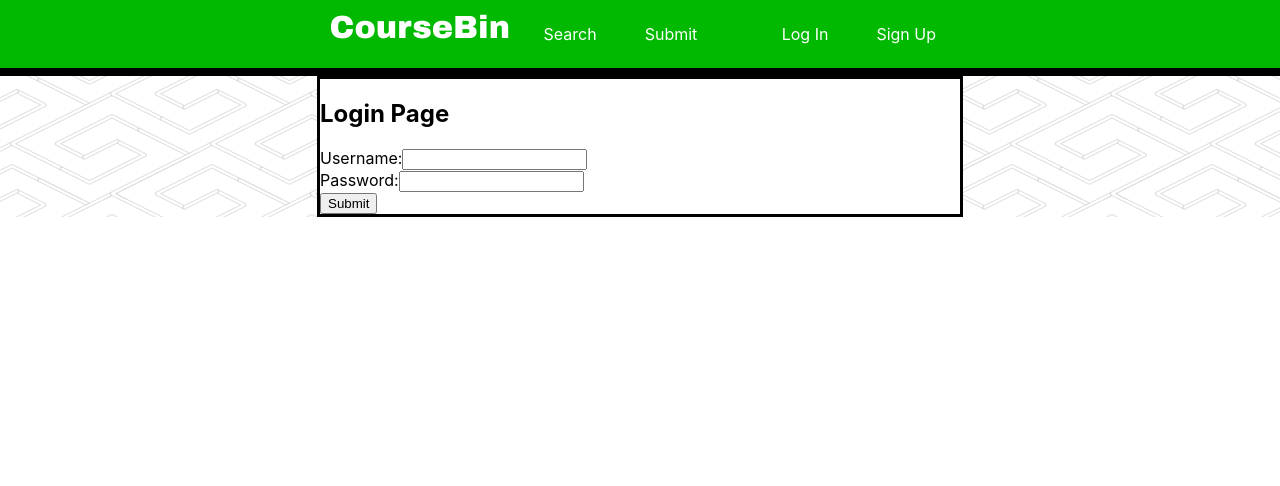
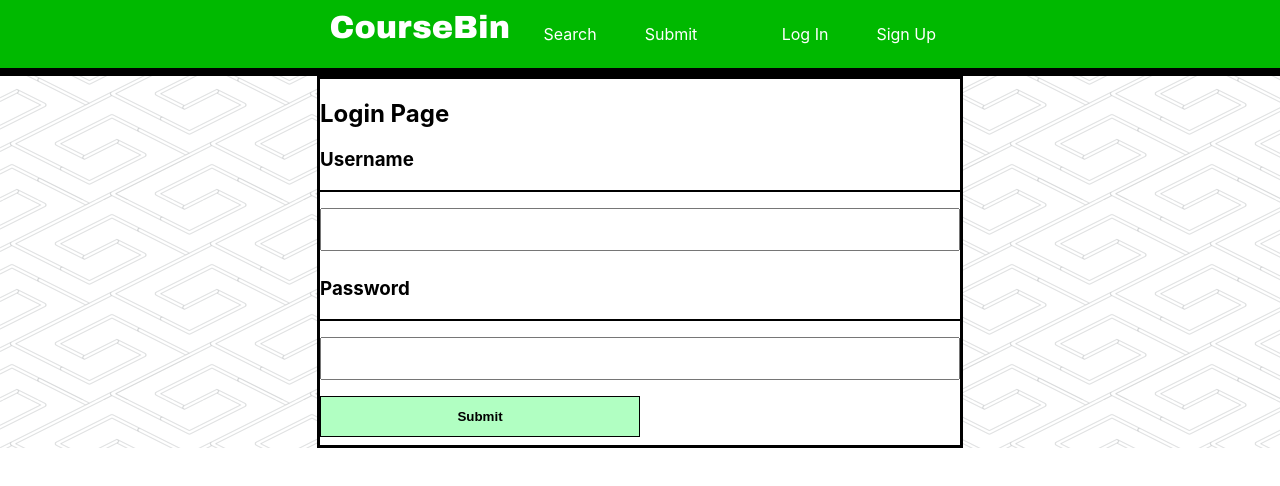
Before and after one commit to Thomas-McKanna/CourseBin, a React (Create React App) app in the folder frontend/: page /login in a window 1280 px wide. Shown: the top 486 px of the page. Built offline with nearby package versions, Linux system fonts and the light colour scheme.

Commit message:
Basic style to login.

```diff
--- a/frontend/src/login/login.js
+++ b/frontend/src/login/login.js
@@ -1,7 +1,9 @@
 import Cookies from 'universal-cookie';
 import React from "react";
 import axios from "axios"
-import './login.css'
+import '../index.css'
+import FormField from '../util/form_field'
+import SubmitButton from '../util/submit_button'
 
 class Login extends React.Component {
     constructor(props) {
@@ -9,7 +11,6 @@ class Login extends React.Component {
         this.state = {
             username: '',
             password: '',
-            submission: '',
         };
 
         this.handleUsernameChange = this.handleUsernameChange.bind(this);
@@ -26,6 +27,8 @@ class Login extends React.Component {
     }
 
     handleSubmit(event) {
+        console.log('yo mama')
+
         axios.post('/api/v1/users/login/', {
             username: this.state.username,
             password: this.state.password
@@ -46,17 +49,21 @@ class Login extends React.Component {
             <div>
                 <h2>Login Page</h2>
                 <form onSubmit={this.handleSubmit}>
-                    <label>
-                        Username:
-                        <input type="text" onChange={this.handleUsernameChange} />
-                    </label>
-                    <br/>
-                    <label>
-                        Password:
-                        <input type="text" onChange={this.handlePasswordChange} />
-                    </label>
-                    <br/>
-                    <input type="submit" value="Submit" />
+                    <FormField
+                        input
+                        label="Username"
+                        placeholder=""
+                        css_class="input"
+                        handleFunc={this.handleUsernameChange}/>
+                    <FormField
+                        input
+                        label="Password"
+                        placeholder=""
+                        css_class="input"
+                        handleFunc={this.handlePasswordChange}/>
+                    <SubmitButton
+                        label="Submit"
+                        handleFunc={this.handleSubmit}/>
                 </form>
             </div>
         );
```
